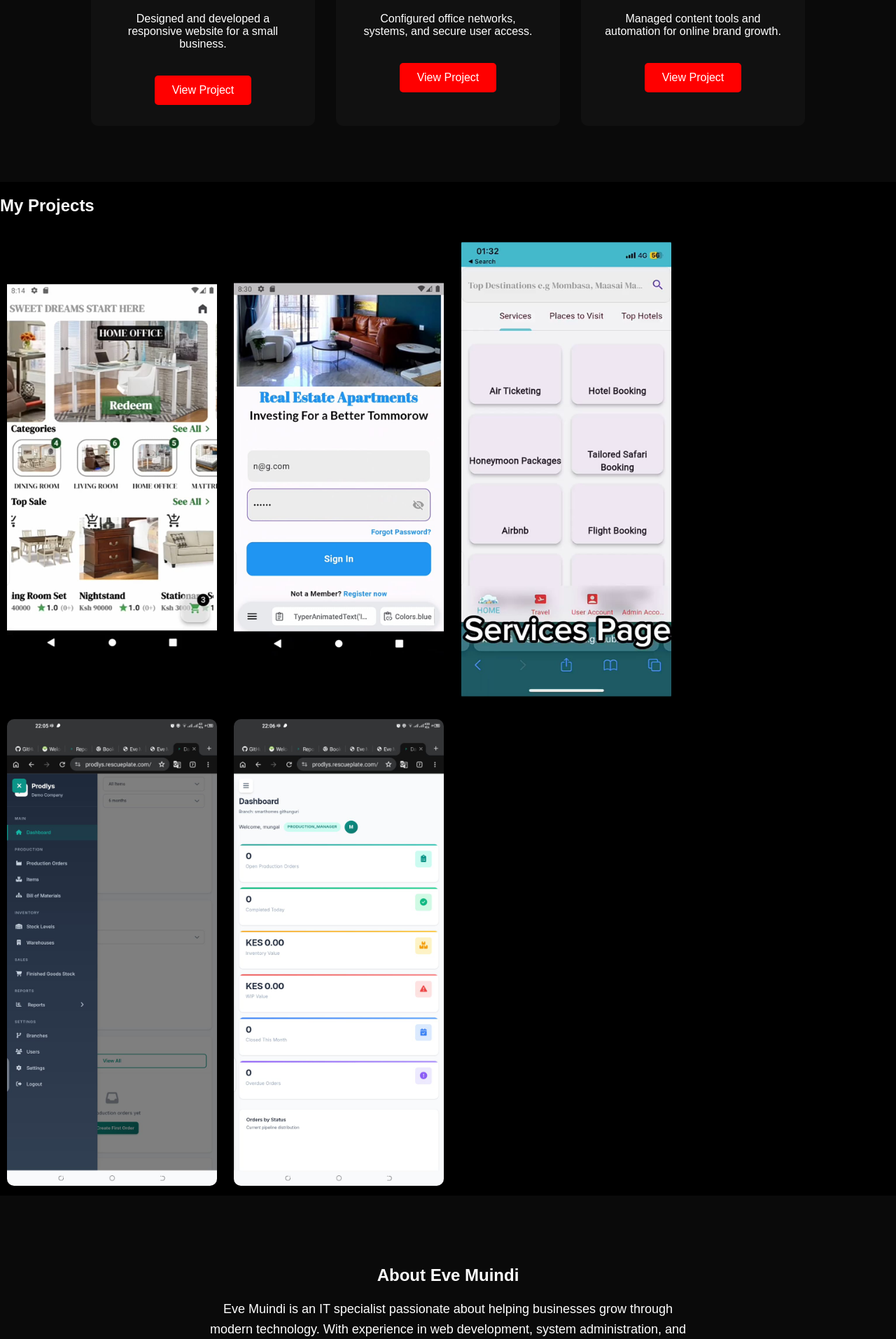
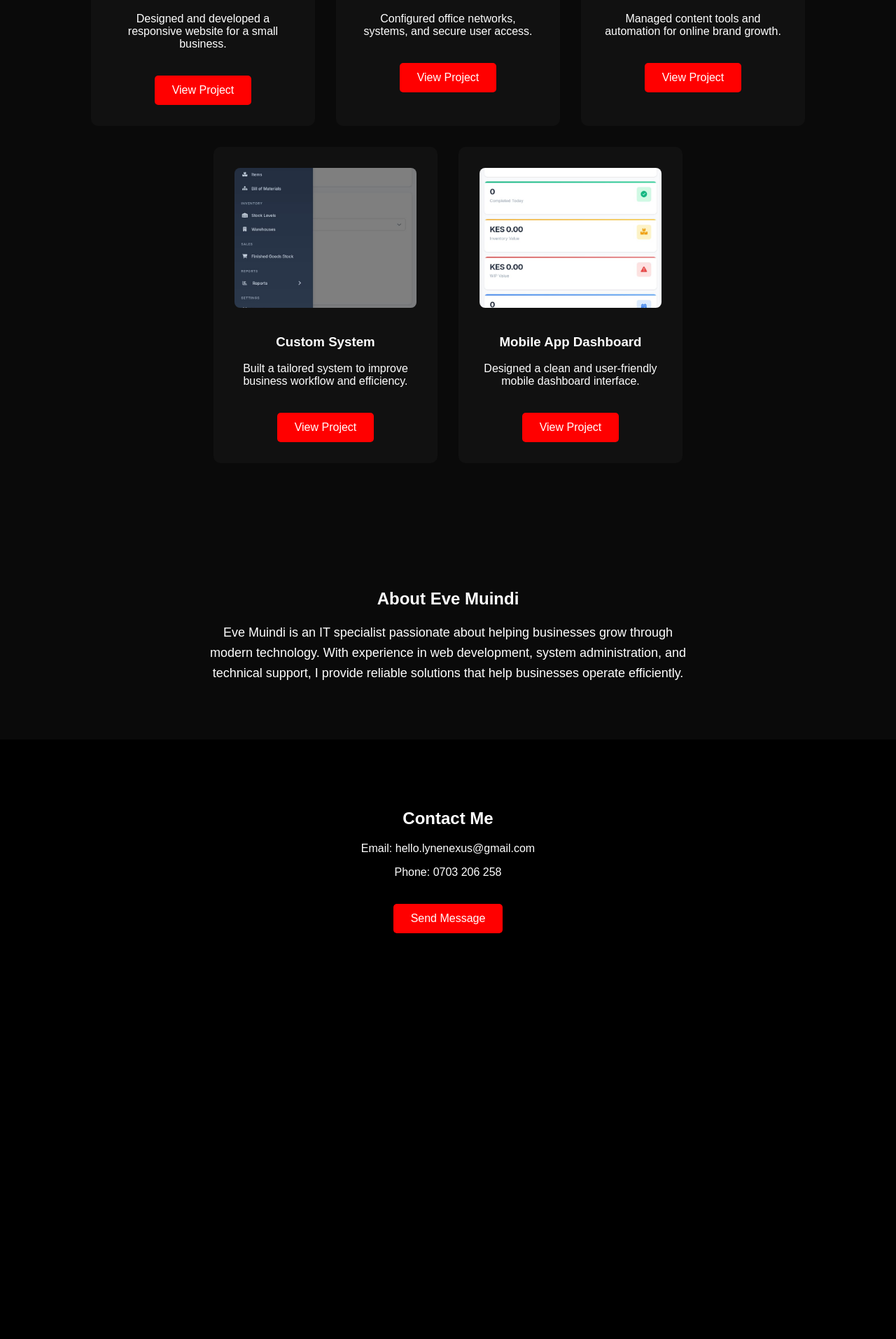
Before and after one commit to EveMuindi/eve-muindi-website, a Flask app: page / in a window 1280 px wide. Shown: the part 1503-3417 px from the top of the page at 70% size. After the commit the page ends 2837 px from the top, so only its background shows below. Run offline with Flask 3, Linux system fonts and the light colour scheme.

Commit message:
final fix portfolio images

```diff
--- a/templates/index.html
+++ b/templates/index.html
@@ -1,20 +1,21 @@
 <!DOCTYPE html>
-
 <html lang="en">
 
 <head>
 <meta charset="UTF-8">
 <meta name="viewport" content="width=device-width, initial-scale=1.0">
 <title>Eve Muindi Tech</title>
-<link rel="stylesheet" href="static/style.css?v=2">
+<link rel="stylesheet" href="static/style.css?v=3">
 </head>
 
 <body>
 
+<!-- WHATSAPP BUTTON -->
 <a href="https://wa.me/254703206258" class="whatsapp-btn" target="_blank">
 Chat with me
 </a>
 
+<!-- NAVBAR -->
 <nav>
 <h2 class="logo">Eve Muindi</h2>
 
@@ -27,18 +28,15 @@ Chat with me
 </ul>
 </nav>
 
+<!-- HERO -->
 <header class="hero">
-
 <h1>Eve Muindi Tech</h1>
-
 <p>Providing modern IT solutions, web development and tech support for businesses.</p>
-
 <a href="#contact" class="btn">Hire Me</a>
-
 </header>
 
+<!-- SERVICES -->
 <section class="services" id="services">
-
 <h2>My Services</h2>
 
 <div class="service-container">
@@ -59,9 +57,9 @@ Chat with me
 </div>
 
 </div>
-
 </section>
 
+<!-- PORTFOLIO -->
 <section class="portfolio" id="portfolio">
 
 <h2>Portfolio</h2>
@@ -70,23 +68,37 @@ Chat with me
 <div class="portfolio-container">
 
 <div class="project-card">
-<img src="./static/project1.jpg" alt="Business Website">
+<img src="static/project1.jpg" alt="Business Website">
 <h3>Business Website</h3>
 <p>Designed and developed a responsive website for a small business.</p>
 <a href="#" class="btn">View Project</a>
 </div>
 
 <div class="project-card">
-<img src="./static/project2.jpg" alt="IT Infrastructure Setup">
+<img src="static/project2.jpg" alt="IT Infrastructure Setup">
 <h3>IT Infrastructure Setup</h3>
 <p>Configured office networks, systems, and secure user access.</p>
 <a href="#" class="btn">View Project</a>
 </div>
 
 <div class="project-card">
-<img src="./static/project3.jpg" alt="Social Media Tech Support">
+<img src="static/project3.jpg" alt="Social Media Tech Support">
 <h3>Social Media Tech Support</h3>
 <p>Managed content tools and automation for online brand growth.</p>
+<a href="#" class="btn">View Project</a>
+</div>
+
+<div class="project-card">
+<img src="static/project4.jpg" alt="Custom System">
+<h3>Custom System</h3>
+<p>Built a tailored system to improve business workflow and efficiency.</p>
+<a href="#" class="btn">View Project</a>
+</div>
+
+<div class="project-card">
+<img src="static/project5.jpg" alt="Mobile App Dashboard">
+<h3>Mobile App Dashboard</h3>
+<p>Designed a clean and user-friendly mobile dashboard interface.</p>
 <a href="#" class="btn">View Project</a>
 </div>
 
@@ -94,19 +106,8 @@ Chat with me
 
 </section>
 
-<section class="projects">
-
-<h2>My Projects</h2>
-
-<img src="static/project1.jpg">
-<img src="static/project2.jpg">
-<img src="static/project3.jpg">
-<img src="static/project4.jpg">
-<img src="static/project5.jpg">
-</section>
-
+<!-- ABOUT -->
 <section class="about" id="about">
-
 <h2>About Eve Muindi</h2>
 
 <p>
@@ -117,16 +118,15 @@ solutions that help businesses operate efficiently.
 
 </section>
 
+<!-- CONTACT -->
 <section class="contact" id="contact">
+<h2>Contact Me</h2>
 
-    <h2>Contact Me</h2>
+<p>Email: hello.lynenexus@gmail.com</p>
+<p>Phone: 0703 206 258</p>
 
-    <p>Email: hello.lynenexus@gmail.com</p>
-    <p>Phone: 0703 206 258</p>
+<a href="mailto:hello.lynenexus@gmail.com" class="btn">Send Message</a>
+</section>
 
-    <a href="mailto:hello.lynenexus@gmail.com" class="btn">Send Message</a>
-
-    </section>
-<!-- update -->
 </body>
 </html>
```
